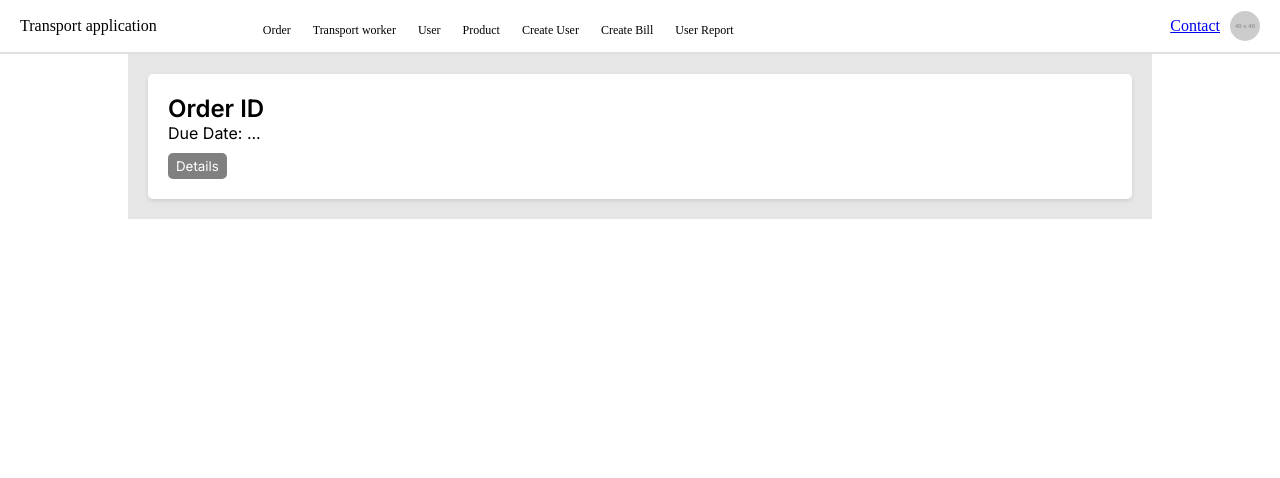
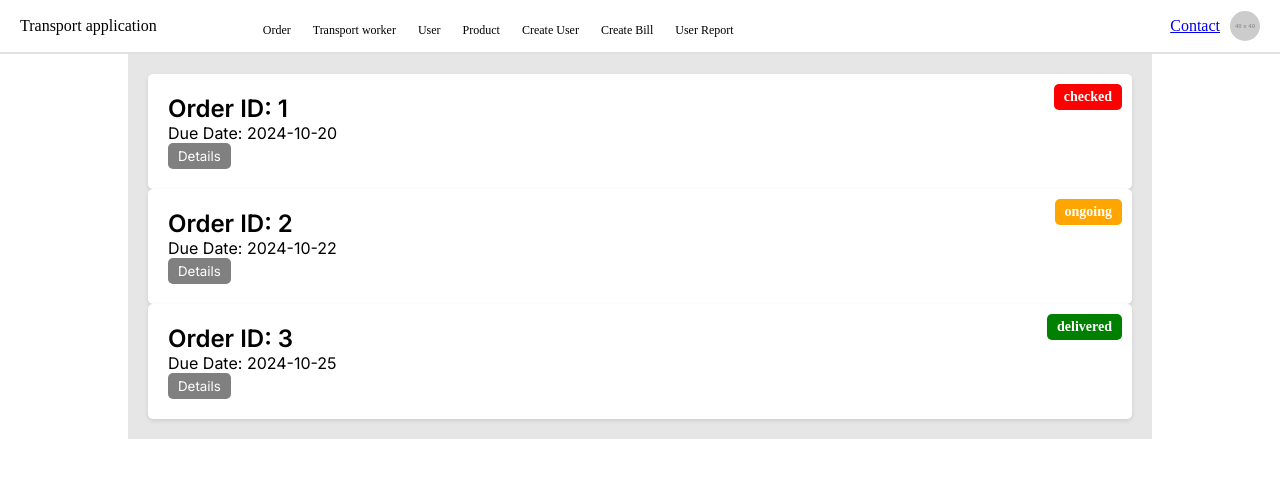
Before and after one commit to se-jang/transport-application, a Vue app in the folder frontend/: page /orders in a window 1280 px wide. Shown: the top 478 px of the page. Built offline with nearby package versions, Linux system fonts and the light colour scheme; a web font is replaced by a local one.

Commit message:
test and status for card

```diff
--- a/frontend/src/components/OrderAdminCard.vue
+++ b/frontend/src/components/OrderAdminCard.vue
@@ -1,7 +1,8 @@
 <template>
   <div class="order-card">
-    <h2 class="order-id">Order ID</h2>
-    <p class="due-date">Due Date: ...</p>
+    <div class="status-indicator" :class="statusClass">{{ status }}</div>
+    <h2 class="order-id">Order ID: {{ orderId }}</h2>
+    <p class="due-date">Due Date: {{ dueDate }}</p>
     <button class="details-button">Details</button>
   </div>
 </template>
@@ -9,11 +10,40 @@
 <script>
 export default {
   name: "OrderAdminCard",
+  props: {
+    status: {
+      type: String,
+      default: "checked",
+    },
+    orderId: {
+      type: String,
+      required: true,
+    },
+    dueDate: {
+      type: String,
+      required: true,
+    },
+  },
+  computed: {
+    statusClass() {
+      switch (this.status) {
+        case "checked":
+          return "status-checked";
+        case "ongoing":
+          return "status-ongoing";
+        case "delivered":
+          return "status-delivered";
+        default:
+          return "";
+      }
+    },
+  },
 };
 </script>
 
 <style scoped>
 .order-card {
+  position: relative;
   background-color: white;
   padding: 20px;
   border-radius: 5px;
@@ -27,15 +57,36 @@ export default {
 }
 
 .details-button {
-  padding: 5px 8px;
+  padding: 5px 10px;
   font-family: "Inter", sans-serif;
   background-color: gray;
   color: white;
   border: none;
   border-radius: 5px;
   cursor: pointer;
-  margin-top: 10px;
-  align-self: flex-start;
   width: auto;
 }
+
+.status-indicator {
+  position: absolute;
+  top: 10px;
+  right: 10px;
+  padding: 5px 10px;
+  font-size: 14px;
+  font-weight: bold;
+  color: white;
+  border-radius: 5px;
+}
+
+.status-checked {
+  background-color: red;
+}
+
+.status-ongoing {
+  background-color: orange;
+}
+
+.status-delivered {
+  background-color: green;
+}
 </style>
--- a/frontend/src/views/OrderView.vue
+++ b/frontend/src/views/OrderView.vue
@@ -6,7 +6,14 @@
 
     <div class="main-container">
       <div class="order-container">
-        <component :is="orderComponent"></component>
+        <component
+            v-for="order in orders"
+            :key="order.id"
+            :is="orderComponent"
+            :status="order.status"
+            :orderId="order.id"
+            :dueDate="order.dueDate"
+        />
       </div>
     </div>
   </div>
@@ -26,6 +33,11 @@ export default {
   data() {
     return {
       role: "admin",
+      orders: [
+        { id: "1", dueDate: "2024-10-20", status: "checked" },
+        { id: "2", dueDate: "2024-10-22", status: "ongoing" },
+        { id: "3", dueDate: "2024-10-25", status: "delivered" },
+      ],
     };
   },
   computed: {
```
